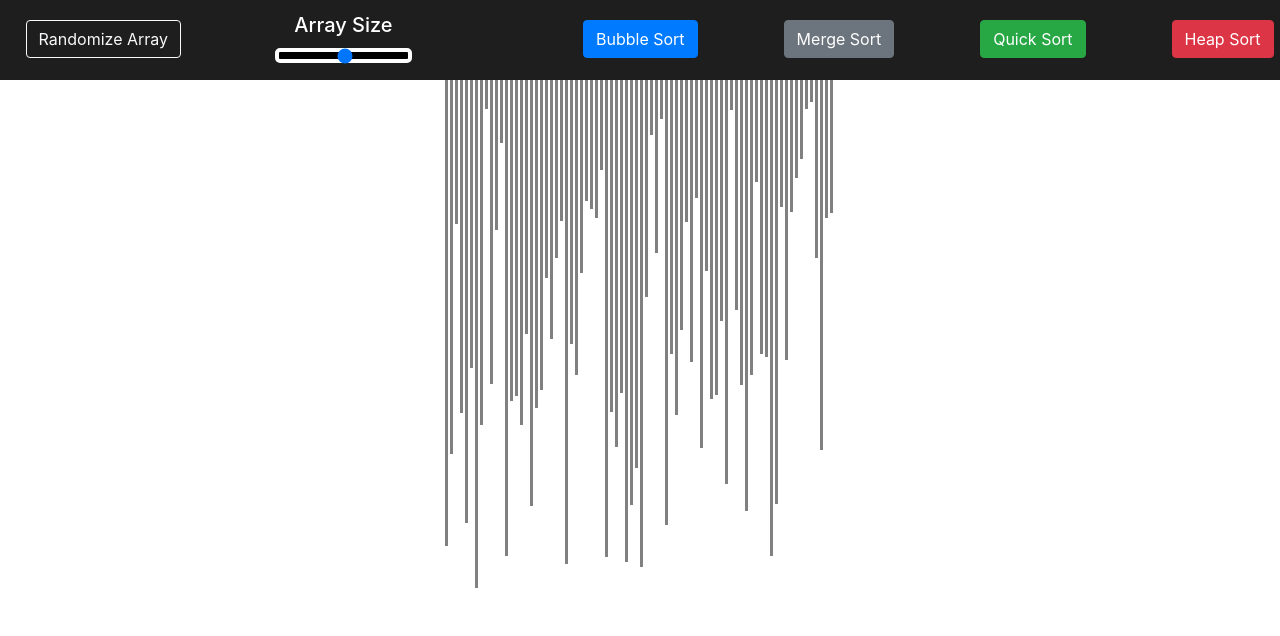
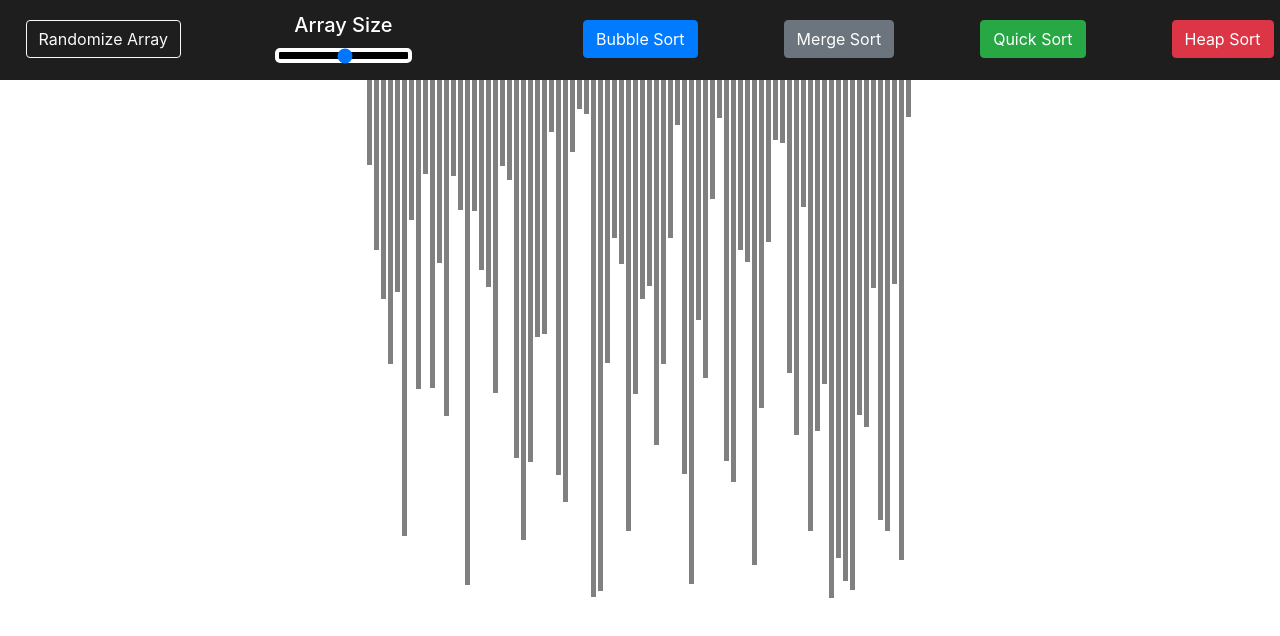
Before and after one commit to hmgrodrigues/Sorting-Visualizer, a React (Create React App) app: page / in a window 1280 px wide. Shown: the top 636 px of the page. Built offline with nearby package versions, Linux system fonts and the light colour scheme.

Commit message:
Restructed the App.js file using Hooks

```diff
--- a/src/App.js
+++ b/src/App.js
@@ -1,80 +1,35 @@
-import React, { Component, Fragment } from "react";
+import React, { Fragment, useState, useEffect, useCallback } from "react";
 import NavBar from "./components/navBar";
 import Table from "./components/table";
-// import { bubbleSort } from "./algorithms/bubbleSort";
+import { randomize } from "./algorithms/utils";
+import { bubbleSort } from "./algorithms/bubbleSort";
 import "./App.css";
 
-class App extends Component {
-  state = {
-    bars: [],
-  };
+const START_POINT = 78;
 
-  componentDidMount() {
-    const bars = this.generateRandom(78);
-    this.setState({ bars });
-  }
+function App() {
+  const [bars, setBars] = useState([]);
 
-  generateRandom(arraySize) {
-    const array = [];
-    for (let i = 0; i < arraySize; i++)
-      array.push({
-        id: i,
-        height: Math.floor(Math.random() * 500) + 20,
-      });
-    return array;
-  }
+  useEffect(() => {
+    setBars(randomize(START_POINT));
+  }, []);
 
-  handleRandomizeArray = () => {
-    const bars = this.generateRandom(this.state.bars.length);
-    this.setState({ bars });
-  };
+  const handleBubbleSort = useCallback(() => {
+    const unsortedBars = [...bars];
+    setBars(bubbleSort(unsortedBars));
+  }, [bars]);
 
-  handleArraySizeChange = (e) => {
-    const bars = this.generateRandom(e.target.value);
-    this.setState({ bars });
-  };
-
-  bubbleSort(array) {
-    let count = -1;
-
-    while (count !== 0) {
-      count = 0;
-      for (let i = 0; i < array.length - 1; i++) {
-        let current = array[i];
-        let next = array[i + 1];
-        // current.status = "eval";
-        // next.status = "eval";
-        if (current.height > next.height) {
-          const aux = array[i];
-          array[i] = array[i + 1];
-          array[i + 1] = aux;
-          count++;
-        }
-      }
-    }
-    return array;
-  }
-
-  handleBubbleSort = () => {
-    const unsortedBars = [...this.state.bars];
-    const bars = this.bubbleSort(unsortedBars);
-    this.setState({ bars });
-  };
-
-  render() {
-    const { bars } = this.state;
   return (
     <Fragment>
       <NavBar
-          arraySize={bars.length === 0 ? 78 : bars.length}
-          onClickRandomizeArray={this.handleRandomizeArray}
-          onChangeArraySize={this.handleArraySizeChange}
-          onClickBubbleSort={this.handleBubbleSort}
+        arraySize={bars.length === 0 ? START_POINT : bars.length}
+        onClickRandomizeArray={() => setBars(randomize(bars.length))}
+        onChangeArraySize={(e) => setBars(randomize(e.target.value))}
+        onClickBubbleSort={handleBubbleSort}
       />
       <Table bars={bars} />
     </Fragment>
   );
 }
-}
 
 export default App;
--- a/src/algorithms/bubbleSort.js
+++ b/src/algorithms/bubbleSort.js
@@ -1,19 +1,21 @@
 export function bubbleSort(array) {
-  let count = -1;
+  for (let i = 0; i < array.length; i++) {
+    let count = 0;
 
-  while (count !== 0) {
-    count = 0;
-    for (let i = 0; i < array.length - i - 1; i++) {
-      let current = array[i].height;
-      let next = array[i + 1].height;
+    for (let j = 0; j < array.length - i - 1; j++) {
+      let current = array[j];
+      let next = array[j + 1];
 
-      if (current > next) {
-        const aux = array[i];
-        array[i] = array[i + 1];
-        array[i + 1] = aux;
+      if (current.height > next.height) {
+        const aux = array[j];
+        array[j] = array[j + 1];
+        array[j + 1] = aux;
         count++;
       }
     }
+    if (count === 0) break;
   }
+
+  console.log(array);
   return array;
 }
--- /dev/null
+++ b/src/algorithms/utils.js
@@ -0,0 +1,11 @@
+export function randomize(arraySize) {
+  const array = [];
+
+  for (let i = 0; i < arraySize; i++)
+    array.push({
+      id: i,
+      height: Math.floor(Math.random() * 500) + 20,
+    });
+
+  return array;
+}
--- a/src/components/table.jsx
+++ b/src/components/table.jsx
@@ -6,7 +6,7 @@ class Table extends Component {
 
   render() {
     const { bars } = this.props;
-    const width = 300 / bars.length;
+    const width = 400 / bars.length;
     const marginRight = 2;
     return (
       <div className="tableContainer">
```
Lines whose indentation alone changed are shown as unchanged.
